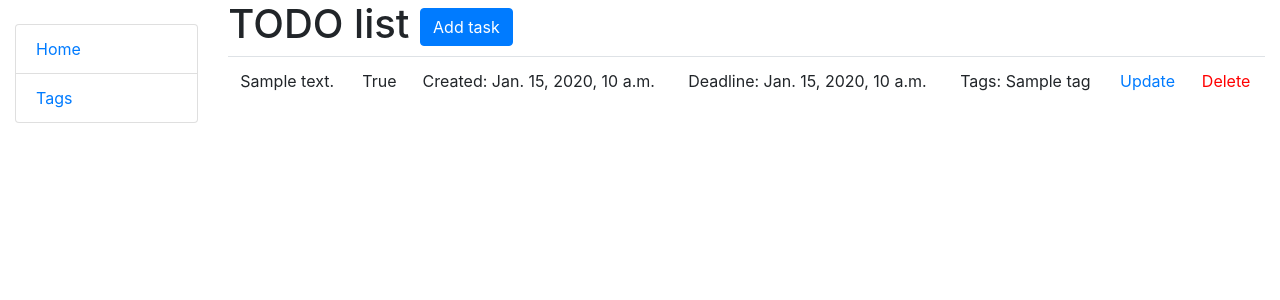
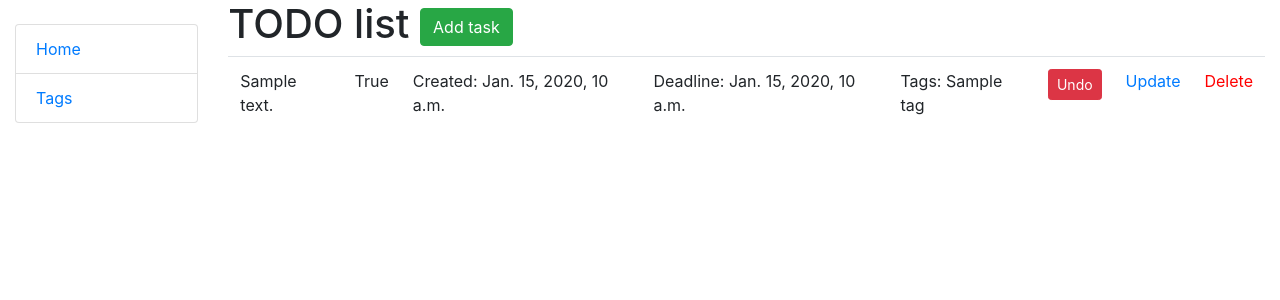
Before and after one commit to NoroiMusha37/todo-list, a Django app: page / in a window 1280 px wide. Shown: the top 300 px of the page. Run offline with Django 5.2, Linux system fonts and the light colour scheme; tables that the repository leaves empty hold one stand-in row (values such as "Sample post").

Commit message:
add completion status change, change creation buttons color

```diff
--- a/templates/todo/index.html
+++ b/templates/todo/index.html
@@ -3,7 +3,7 @@
 {% block content %}
   <h1>
     TODO list
-    <a href="{% url 'todo:task-create' %}" class="btn btn-primary link-to-page">
+    <a href="{% url 'todo:task-create' %}" class="btn btn-success link-to-page">
       Add task
     </a>
   </h1>
@@ -32,6 +32,13 @@
             {% endfor %}
           </td>
           <td>
+            {% if task.complete %}
+              <a href="{% url 'todo:toggle_task_status' task.id %}" class="btn btn-danger btn-sm">Undo</a>
+            {% else %}
+              <a href="{% url 'todo:toggle_task_status' task.id %}" class="btn btn-success btn-sm">Complete</a>
+            {% endif %}
+          </td>
+          <td>
             <a href="{% url 'todo:task-update' pk=task.id %}">
               Update
             </a>
--- a/templates/todo/tag_list.html
+++ b/templates/todo/tag_list.html
@@ -3,7 +3,7 @@
 {% block content %}
   <h1>
     TAG list
-    <a href="{% url 'todo:tag-create' %}" class="btn btn-primary link-to-page">
+    <a href="{% url 'todo:tag-create' %}" class="btn btn-success link-to-page">
       Add tag
     </a>
   </h1>
```
